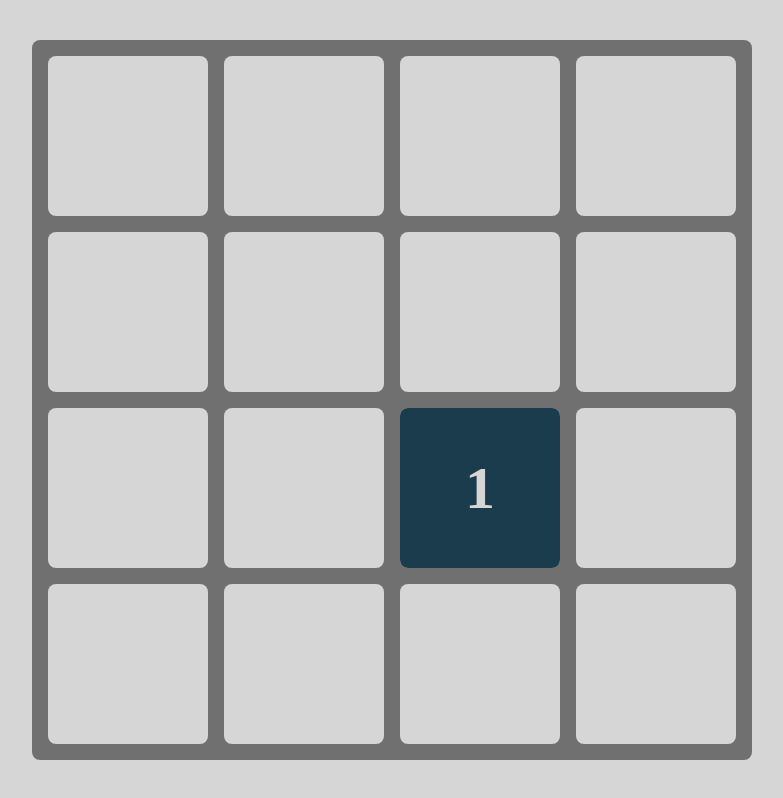
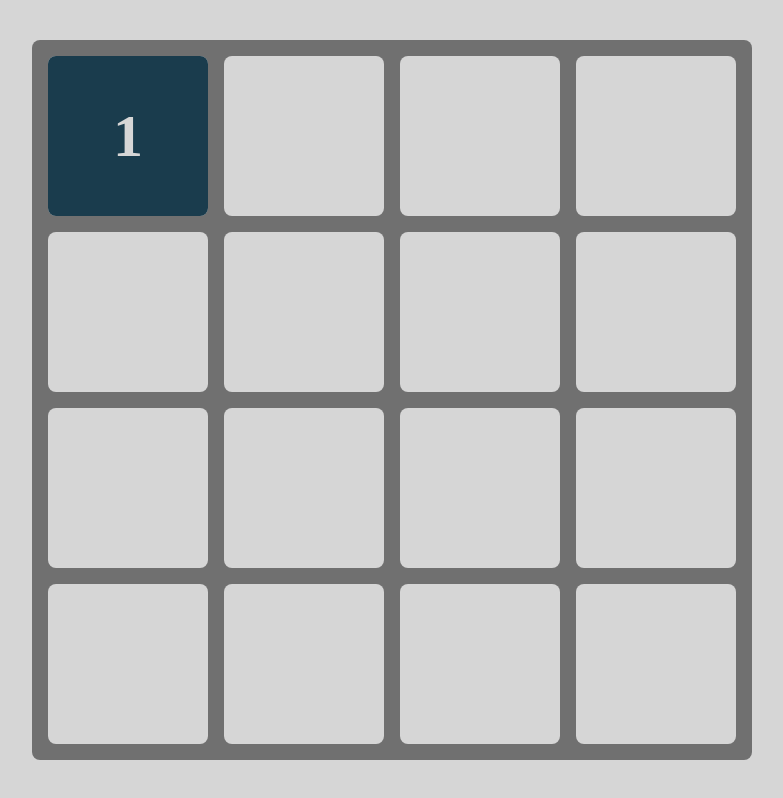
Before and after one commit to Flomm/2048game, a plain HTML site: page index.html in a window 1280 px wide. Shown: the whole page, without its empty margins (248-1031 px from the left). Drawn offline with Linux system fonts and the light colour scheme.

Commit message:
Fix axis

```diff
--- a/style.css
+++ b/style.css
@@ -50,8 +50,8 @@ body {
 }
 
 .tile {
-  --x: 2;
-  --y: 2;
+  --x: 0;
+  --y: 0;
   --background-lightness: 20%;
   --text-lightness: 80%;
   background-color: hsl(200, 50%, var(--background-lightness));
@@ -62,6 +62,6 @@ body {
   width: var(--tile-size);
   color: var(--bg-color);
   top: calc(var(--y) * (var(--tile-size) + var(--gap-size)) + var(--gap-size));
-  left: calc(var(--y) * (var(--tile-size) + var(--gap-size)) + var(--gap-size));
+  left: calc(var(--x) * (var(--tile-size) + var(--gap-size)) + var(--gap-size));
   font-weight: bold;
 }
```
